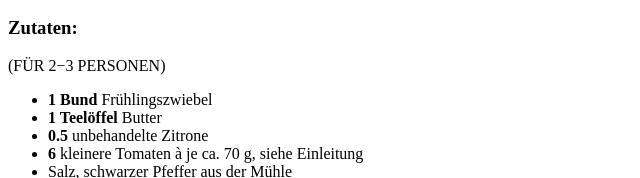
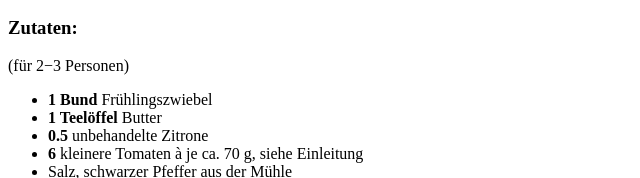
Before and after one commit to templates-html/M293_LU10_Workflow, a plain HTML site: page index.html in a window 1280 px wide. Shown: the part 387-565 px from the top of the page, 0-640 px from the left. Drawn offline with Linux system fonts and the light colour scheme.

```diff
--- a/index.html
+++ b/index.html
@@ -1,5 +1,5 @@
 <!DOCTYPE html>
-<html lang='de'>
+<html lang="de">
   <head>
     <meta charset='UTF-8'>
     <title>Gefüllte Tomaten</title>
@@ -15,7 +15,7 @@
 
       <section>
         <h3>Zutaten:</h3>
-        <p>(FÜR 2−3 PERSONEN)</p>
+        <p>(für 2−3 Personen)</p>
         <ul>
           <li><strong>1 Bund</strong> Frühlingszwiebel</li>
           <li><strong>1 Teelöffel</strong> Butter</li>
```
Also changed, not shown: 1 other file.
